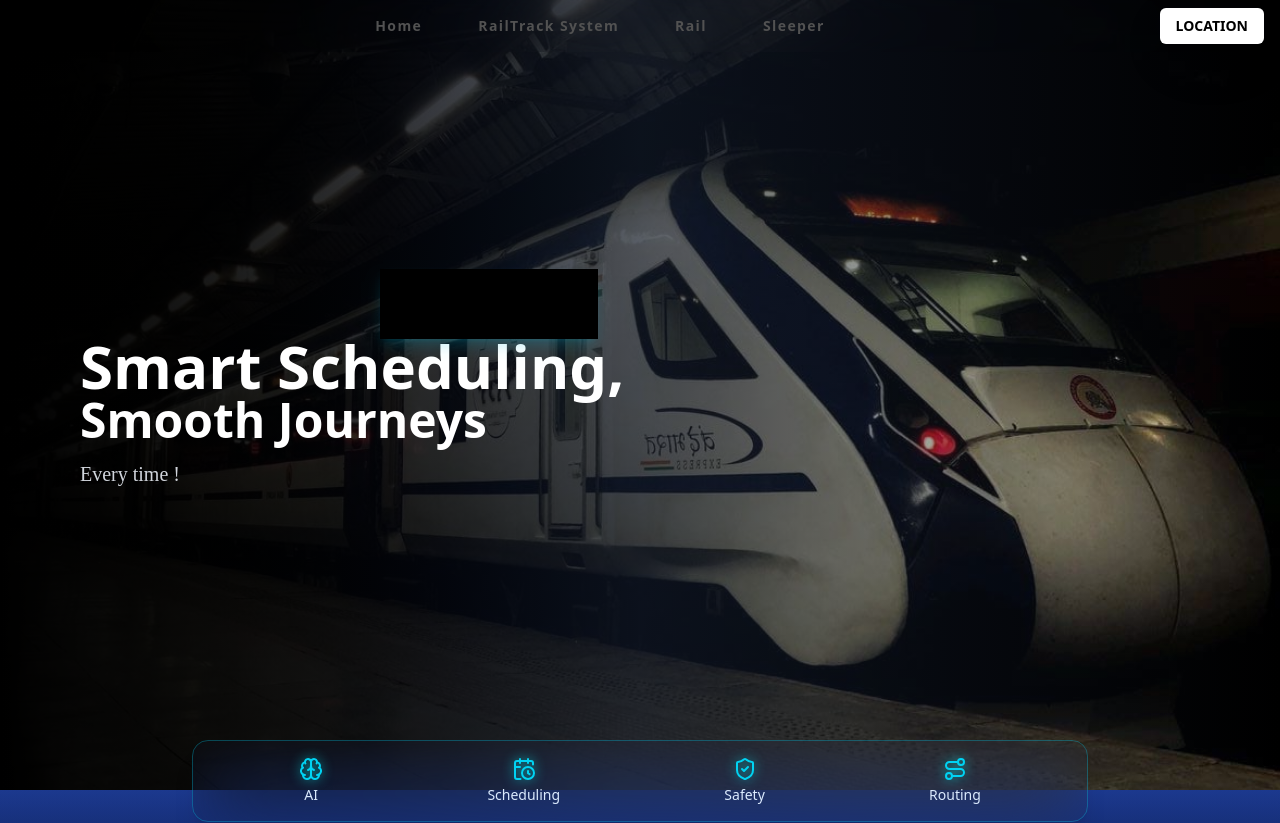
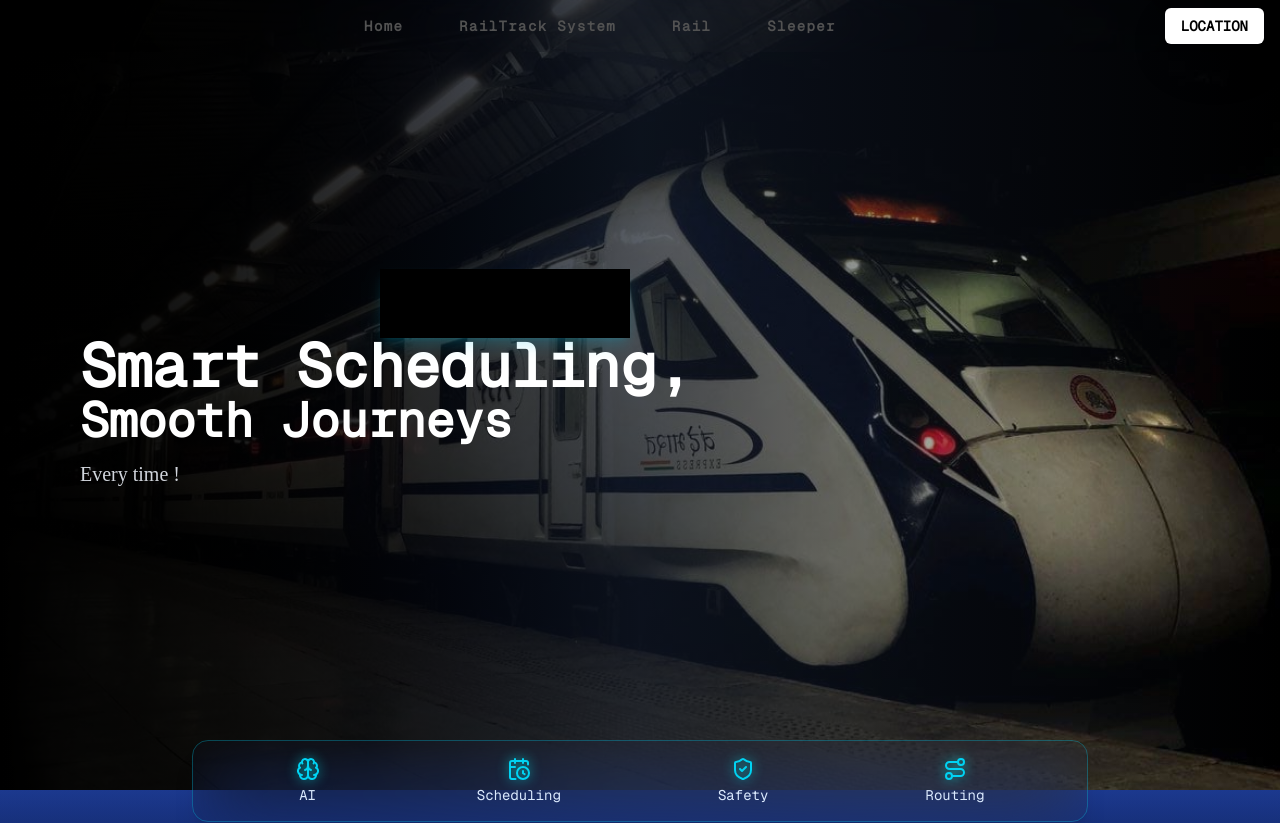
Before and after one commit to khushi2758/Railway-SIH2025, a Next.js app in the folder rp/: page / in a window 1280 px wide. Shown: the top 823 px of the page. Built offline with nearby package versions, Linux system fonts and the light colour scheme.

Commit message:
remove next font

```diff
--- a/rp/app/globals.css
+++ b/rp/app/globals.css
@@ -4,3 +4,14 @@
 .font-handlee {
   font-family: 'Handlee', cursive;
 }
+
+
+@import url('https://fonts.googleapis.com/css2?family=Geist+Sans&family=Geist+Mono&display=swap');
+
+.geist-sans {
+  font-family: 'Geist Sans', sans-serif;
+}
+
+.geist-mono {
+  font-family: 'Geist Mono', monospace;
+}
--- a/rp/app/layout.tsx
+++ b/rp/app/layout.tsx
@@ -1,19 +1,8 @@
 import type { Metadata } from "next";
-import { Geist, Geist_Mono } from "next/font/google";
 import "./globals.css";
 
-const geistSans = Geist({
-  variable: "--font-geist-sans",
-  subsets: ["latin"],
-});
-
-const geistMono = Geist_Mono({
-  variable: "--font-geist-mono",
-  subsets: ["latin"],
-});
-
 export const metadata: Metadata = {
-  title: "Railway Traffic system ",
+  title: "Railway Traffic system",
   description: "A simple railway traffic system built with Next.js and TypeScript.",
 };
 
@@ -24,9 +13,13 @@ export default function RootLayout({
 }>) {
   return (
     <html lang="en">
-      <body
-        className={`${geistSans.variable} ${geistMono.variable} antialiased`}
-      >
+      <head>
+        <link
+          href="https://fonts.googleapis.com/css2?family=Geist+Sans&family=Geist+Mono&display=swap"
+          rel="stylesheet"
+        />
+      </head>
+      <body className="geist-sans geist-mono antialiased">
         {children}
       </body>
     </html>
```
